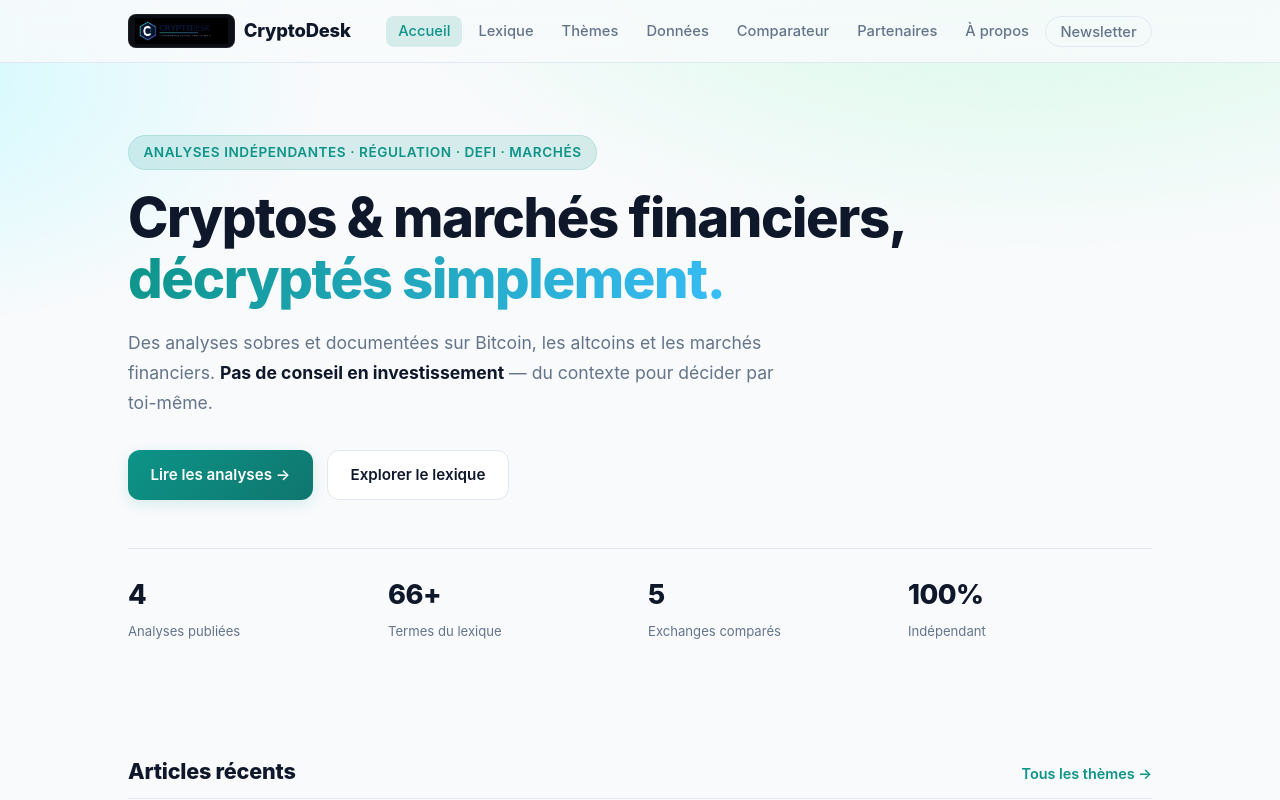
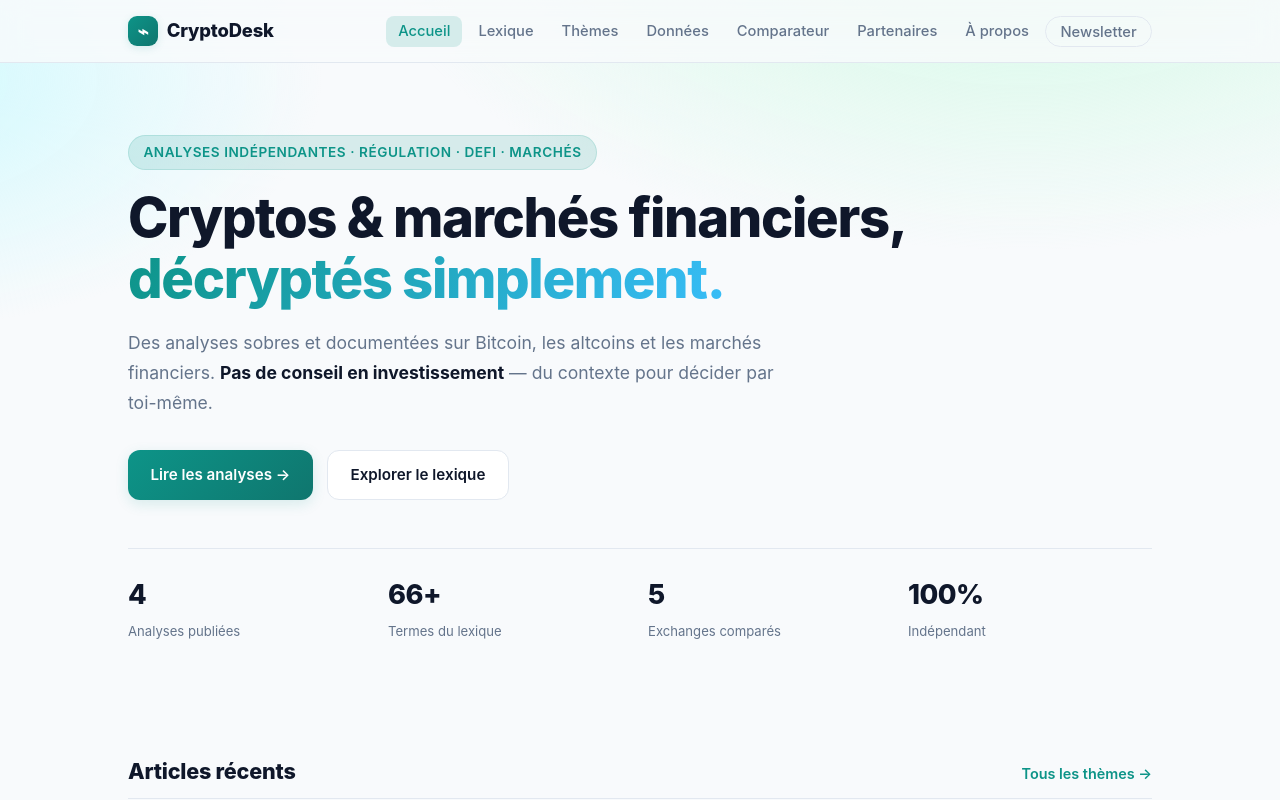
Before and after one commit to OrizonLab/cryptodesk, an Astro site: page / in a window 1280 px wide. Shown: the top 800 px of the page. Built offline with nearby package versions, Linux system fonts and the light colour scheme; Astro itself is replaced by a stand-in of ours.

Commit message:
revert(brand): retrait du logo header — rendu peu lisible, retour au symbole ⌁

```diff
--- a/src/layouts/BaseLayout.astro
+++ b/src/layouts/BaseLayout.astro
@@ -131,9 +131,7 @@
     <header class="site-header">
       <nav class="nav container" aria-label="Navigation principale">
         <a href="/" class="brand" aria-label="CryptoDesk — accueil">
-          <span class="brand-mark brand-logo-wrap">
-            <img src="/logo.jpg" alt="CryptoDesk" class="brand-logo" width="1280" height="358" />
-          </span>
+          <span class="brand-mark">⌁</span>
           <span class="brand-name">CryptoDesk</span>
         </a>
 
--- a/src/styles/global.css
+++ b/src/styles/global.css
@@ -90,15 +90,9 @@
   display: inline-flex; align-items: center; justify-content: center;
   width: 30px; height: 30px; border-radius: 9px;
   background: linear-gradient(135deg, var(--accent), var(--accent-strong));
+  color: #fff; font-size: 1.15rem; line-height: 1;
+  box-shadow: 0 2px 8px var(--accent-glow);
 }
-/* Logo image (fond sombre) dans un badge arrondi — lisible dans les 2 thèmes */
-.brand-logo-wrap {
-  width: auto; height: 34px; padding: 0 6px;
-  background: #0b0e14;
-  border: 1px solid rgba(255,255,255,0.08);
-  border-radius: 8px;
-}
-.brand-logo { height: 26px; width: auto; display: block; }
 .nav-links { display: flex; gap: 0.25rem; list-style: none; align-items: center; }
 .nav-links a {
   color: var(--text-muted); text-decoration: none; font-size: 0.92rem; font-weight: 500;
```
Also changed, not shown: public/logo.jpg (deleted).
